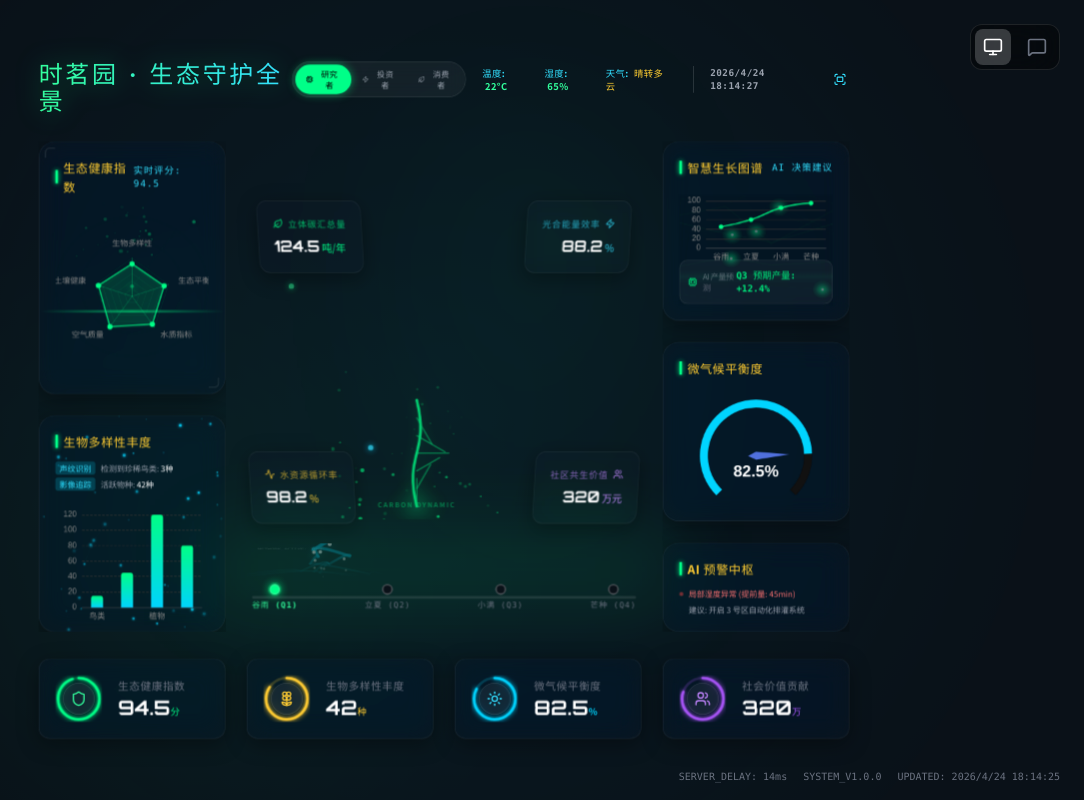
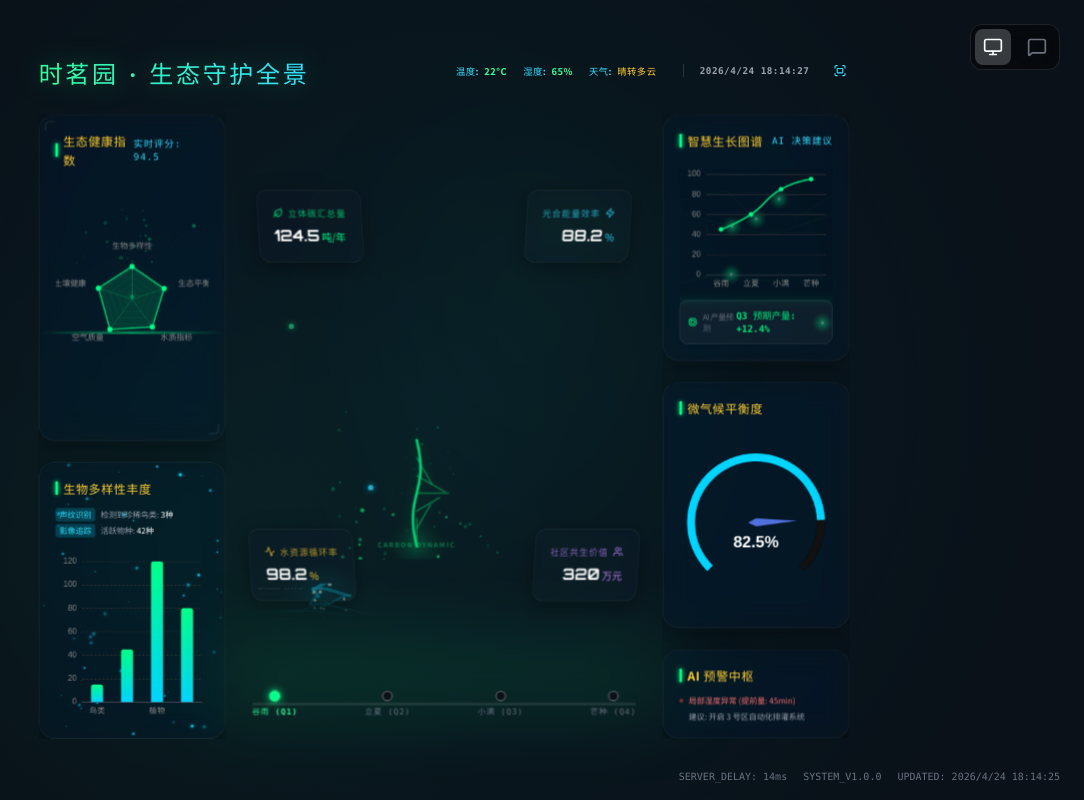
Before and after one commit to xiaozhaoosc/bi, a Vue app: page / in a window 1280 px wide. Shown: the whole page, without its empty margins (196-1280 px from the left). Built offline with nearby package versions, Linux system fonts and the light colour scheme.

Commit message:
feat: 完成需求v2.md文件
Co-authored-by: traeagent <traeagent@users.noreply.github.com>

```diff
--- a/src/components/PretextBIDashboard.vue
+++ b/src/components/PretextBIDashboard.vue
@@ -1,12 +1,11 @@
 <script setup lang="ts">
 import { ref, onMounted, onUnmounted, watch } from 'vue'
-import { Fullscreen, Minimize2, Shield, Flower2, Sun, Users, Activity, Cpu, Leaf, Zap } from 'lucide-vue-next'
+import { Fullscreen, Minimize2, Cpu, Leaf, Zap, Activity, Users } from 'lucide-vue-next'
 import * as echarts from 'echarts'
 import CarbonTree from './visuals/CarbonTree.vue'
 import RootNetwork from './visuals/RootNetwork.vue'
 import LightFlow from './visuals/LightFlow.vue'
 import EcoScanner from './visuals/EcoScanner.vue'
-import ValueRing from './visuals/ValueRing.vue'
 import TimelineSlider from './visuals/TimelineSlider.vue'
 import EcoGalaxy from './visuals/EcoGalaxy.vue'
 
@@ -17,20 +16,6 @@ const dashboardRef = ref<HTMLElement | null>(null)
 const scale = ref(1)
 const timelineOptions = ['谷雨 (Q1)', '立夏 (Q2)', '小满 (Q3)', '芒种 (Q4)']
 const currentTimelineIndex = ref(0)
-const currentRole = ref<'researcher' | 'investor' | 'consumer'>('researcher')
-const roles = [
-  { id: 'researcher', name: '研究者', icon: Cpu, desc: '专注生态技术指标' },
-  { id: 'investor', name: '投资者', icon: Zap, desc: '关注资产与社会价值' },
-  { id: 'consumer', name: '消费者', icon: Leaf, desc: '追溯品质与健康指数' }
-] as const
-
-// 底部卡片响应式数据
-const footerData = ref([
-  {icon: Shield, title: '生态健康指数', value: 94.5, display: '94.5', unit: '分', color: 'text-eco-green-400', glow: 'shadow-eco-green-500/10', valColor: '#00ff88'},
-  {icon: Flower2, title: '生物多样性丰度', value: 84, display: '42', unit: '种', color: 'text-earth-gold-400', glow: 'shadow-earth-gold-500/10', valColor: '#ffcc33'},
-  {icon: Sun, title: '微气候平衡度', value: 82.5, display: '82.5', unit: '%', color: 'text-smart-blue-400', glow: 'shadow-smart-blue-500/10', valColor: '#00d4ff'},
-  {icon: Users, title: '社会价值贡献', value: 80, display: '320', unit: '万', color: 'text-purple-400', glow: 'shadow-purple-500/10', valColor: '#a855f7'}
-])
 
 // 模拟不同节气的数据
 const seasonalData = [
@@ -49,16 +34,6 @@ watch(currentTimelineIndex, (newIdx) => {
   if (ecoChart) ecoChart.setOption({ series: [{ data: [{ value: data.ecoRadar }] }] })
   if (diversityChart) diversityChart.setOption({ series: [{ data: data.diversity }] })
   if (climateChart) climateChart.setOption({ series: [{ data: [{ value: data.climate }] }] })
-
-  // 更新底部环形图数据
-  footerData.value[0].value = data.footerValues[0]
-  footerData.value[0].display = data.footerValues[0].toFixed(1)
-  footerData.value[1].value = data.footerValues[1] * 2 // 满分假设50种，映射到0-100
-  footerData.value[1].display = data.footerValues[1].toString()
-  footerData.value[2].value = data.footerValues[2]
-  footerData.value[2].display = data.footerValues[2].toFixed(1)
-  footerData.value[3].value = data.footerValues[3] / 4 // 满分假设400万，映射到0-100
-  footerData.value[3].display = data.footerValues[3].toString()
 })
 
 // 图表实例
@@ -228,23 +203,6 @@ onUnmounted(() => {
           </h1>
         </div>
 
-        <div class="flex items-center gap-6">
-          <!-- Role Switcher -->
-          <div class="flex bg-white/5 backdrop-blur-md rounded-full p-1 border border-white/10">
-            <button
-              v-for="role in roles"
-              :key="role.id"
-              @click="currentRole = role.id"
-              :class="[
-                'flex items-center gap-2 px-4 py-1.5 rounded-full transition-all text-xs font-bold tracking-wider',
-                currentRole === role.id ? 'bg-eco-green-500 text-black shadow-[0_0_15px_rgba(0,255,136,0.5)]' : 'text-gray-400 hover:text-white'
-              ]"
-            >
-              <component :is="role.icon" class="w-3 h-3" />
-              {{ role.name }}
-            </button>
-          </div>
-
         <div class="flex items-center gap-6 text-smart-blue-400 font-bold text-sm tracking-wider">
           <div>温度: <span class="text-eco-green-400 ml-1">22°C</span></div>
           <div>湿度: <span class="text-eco-green-400 ml-1">65%</span></div>
@@ -254,7 +212,6 @@ onUnmounted(() => {
             <Fullscreen v-if="!isFullscreen" class="w-5 h-5" />
             <Minimize2 v-else class="w-5 h-5" />
           </button>
-          </div>
         </div>
       </header>
 
@@ -342,7 +299,6 @@ onUnmounted(() => {
             <!-- HUD Cards from backup with precise animations -->
             <div
               class="hud-card top-left glass-panel p-6 rounded-2xl absolute border-l-4 border-l-eco-green-500 shadow-[0_0_50px_rgba(0,0,0,0.5)] z-20 transition-all duration-700"
-              :class="{ 'scale-110 shadow-[0_0_60px_rgba(0,255,136,0.4)] border-white/40': currentRole === 'investor' || currentRole === 'researcher' }"
             >
 
               <div class="flex items-center gap-2 mb-2">
@@ -358,7 +314,6 @@ onUnmounted(() => {
 
             <div
               class="hud-card top-right glass-panel p-6 rounded-2xl absolute border-r-4 border-r-smart-blue-500 shadow-[0_0_50px_rgba(0,0,0,0.5)] z-20 transition-all duration-700"
-              :class="{ 'scale-110 shadow-[0_0_60px_rgba(0,212,255,0.4)] border-white/40': currentRole === 'researcher' }"
             >
 
               <div class="flex items-center justify-end gap-2 mb-2">
@@ -373,7 +328,6 @@ onUnmounted(() => {
 
             <div
               class="hud-card bottom-left glass-panel p-6 rounded-2xl absolute border-l-4 border-l-earth-gold-500 shadow-[0_0_50px_rgba(0,0,0,0.5)] z-20 transition-all duration-700"
-              :class="{ 'scale-110 shadow-[0_0_60px_rgba(255,204,51,0.4)] border-white/40': currentRole === 'consumer' || currentRole === 'researcher' }"
             >
 
               <div class="flex items-center gap-2 mb-2">
@@ -389,7 +343,6 @@ onUnmounted(() => {
 
             <div
               class="hud-card bottom-right glass-panel p-6 rounded-2xl absolute border-r-4 border-r-purple-500 shadow-[0_0_50px_rgba(0,0,0,0.5)] z-20 transition-all duration-700"
-              :class="{ 'scale-110 shadow-[0_0_60px_rgba(168,85,247,0.4)] border-white/40': currentRole === 'investor' }"
             >
 
               <div class="flex items-center justify-end gap-2 mb-2">
@@ -455,7 +408,7 @@ onUnmounted(() => {
               <div class="w-1 h-5 bg-eco-green-500 shadow-[0_0_8px_#00ff88]"></div>
               <span class="text-earth-gold-400 font-bold text-lg tracking-wider">AI 预警中枢</span>
             </div>
-            <div v-if="currentRole !== 'consumer'" class="flex flex-col gap-1 text-xs">
+            <div class="flex flex-col gap-1 text-xs">
               <div class="flex items-center gap-2 text-red-400">
                 <div class="w-1.5 h-1.5 rounded-full bg-red-500 animate-pulse"></div>
                 <span>局部湿度异常 (提前量: 45min)</span>
@@ -464,44 +417,11 @@ onUnmounted(() => {
                 建议: 开启 3 号区自动化排灌系统
               </div>
             </div>
-
-            <!-- Consumer View: AR Traceability Placeholder -->
-            <div v-else class="flex flex-col items-center gap-3">
-              <div class="w-24 h-24 bg-white p-2 rounded-lg shadow-[0_0_20px_rgba(255,255,255,0.2)]">
-                <!-- Mock QR Code -->
-                <div class="w-full h-full border-2 border-black flex flex-wrap p-1">
-                  <div v-for="i in 16" :key="i" class="w-1/4 h-1/4" :class="Math.random() > 0.5 ? 'bg-black' : 'bg-transparent'"></div>
-                </div>
-              </div>
-              <div class="text-center">
-                <div class="text-eco-green-400 font-bold text-xs mb-1">扫码开启 AR 溯源</div>
-                <div class="text-[10px] text-gray-500">查看到期茶叶地块、采摘时间、加工工序</div>
-              </div>
-            </div>
           </section>
         </aside>
       </div>
 
-      <!-- Footer Values (Sustainable Value Ring) -->
-    <footer class="mt-10 grid grid-cols-4 gap-8">
-      <div v-for="(item, idx) in footerData" :key="idx" class="glass-panel rounded-2xl p-6 flex items-center gap-6 hover:border-white/40 transition-all cursor-pointer group shadow-xl" :class="item.glow">
 
-        <!-- Animated Value Ring -->
-        <ValueRing :value="item.value" :color="item.valColor" :size="70" :strokeWidth="4" class="group-hover:scale-110 group-hover:rotate-12 transition-transform duration-500">
-          <div class="w-12 h-12 rounded-full bg-white/5 border border-white/10 flex items-center justify-center backdrop-blur-md">
-            <component :is="item.icon" class="w-6 h-6" :class="item.color" />
-          </div>
-        </ValueRing>
-
-        <div class="flex flex-col gap-1">
-          <span class="text-gray-500 font-medium tracking-wider text-base">{{ item.title }}</span>
-          <div>
-            <span class="font-['Orbitron'] font-bold text-3xl text-white">{{ item.display }}</span>
-            <span class="font-['Noto_Sans_SC'] font-bold text-sm" :style="{ color: item.valColor }"> {{ item.unit }}</span>
-          </div>
-        </div>
-      </div>
-    </footer>
     </div>
   </div>
 </template>
```
Lines whose indentation alone changed are shown as unchanged.
